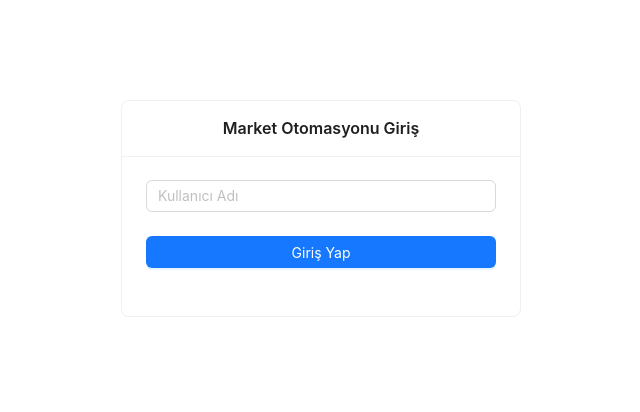
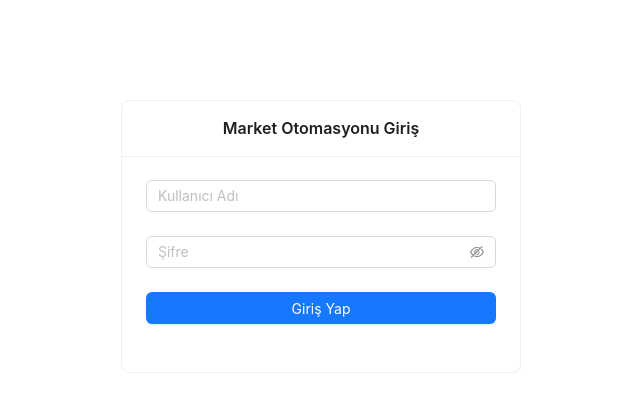
Before and after one commit to keserbaros1/react-antdesign-market, a React (Create React App) app: page / in a window 1280 px wide. Shown: the top 412 px of the page, without its empty margins (319-959 px from the left). Built offline with nearby package versions, Linux system fonts and the light colour scheme.

Commit message:
kullanıcı adı ve şifre doğruysa giriş sağlanması eklendi

```diff
--- a/src/App.js
+++ b/src/App.js
@@ -3,19 +3,29 @@ import './App.css';
 import LoginForm from './components/LoginForm';
 import Dashboard from './components/Dashboard';
 
+
 function App() {
   const [isLoggedIn, setIsLoggedIn] = useState(false);
   const [user, setUser] = useState("");
+  const [password, setPassword] = useState("");
 
-  const handleLogin = (username) => {
+
+  const handleLogin = async (username, password) => {
     setUser(username);
+    setPassword(password);
     setIsLoggedIn(true);
+  };
+
+  const handleLogout = () => {
+    setUser("");
+    setPassword("");
+    setIsLoggedIn(false);
   };
 
   return (
     <div className="App">
       {isLoggedIn ? (
-        <Dashboard user={user} />
+        <Dashboard user={user} onLogout={handleLogout} />
       ) : (
         <LoginForm onLogin={handleLogin} />
       )}
--- a/src/components/LoginForm.js
+++ b/src/components/LoginForm.js
@@ -1,18 +1,37 @@
 // src/components/LoginForm.js
 import { Form, Input, Button, Card } from 'antd';
+import { login } from '../api/googleApi';
+
 
 export default function LoginForm({ onLogin }) {
-  const onFinish = (values) => {
-    const { username } = values;
-    onLogin(username);
+  const onFinish = async (values) => {
+    const { username, password } = values;
+    const success = await login(username, password);
+    if (success) {
+      onLogin(username, password);
+    } else {
+      alert("Kullanıcı adı veya şifre hatalı!");
+    }
   };
 
   return (
-    <Card title="Market Otomasyonu Giriş" style={{ maxWidth: 400, margin: 'auto', marginTop: 100 }}>
+    <Card
+      title="Market Otomasyonu Giriş"
+      style={{ maxWidth: 400, margin: 'auto', marginTop: 100 }}>
+
       <Form onFinish={onFinish}>
-        <Form.Item name="username" rules={[{ required: true, message: 'Kullanıcı adı gerekli!' }]}>
+        <Form.Item
+          name="username"
+          rules={[{ required: true, message: 'Kullanıcı adı gerekli!' }]}>
           <Input placeholder="Kullanıcı Adı" />
         </Form.Item>
+
+        <Form.Item
+          name="password"
+          rules={[{ required: true, message: 'Şifre gerekli!' }]}>
+          <Input.Password placeholder="Şifre" />
+        </Form.Item>
+
         <Form.Item>
           <Button type="primary" htmlType="submit" block>Giriş Yap</Button>
         </Form.Item>
```
